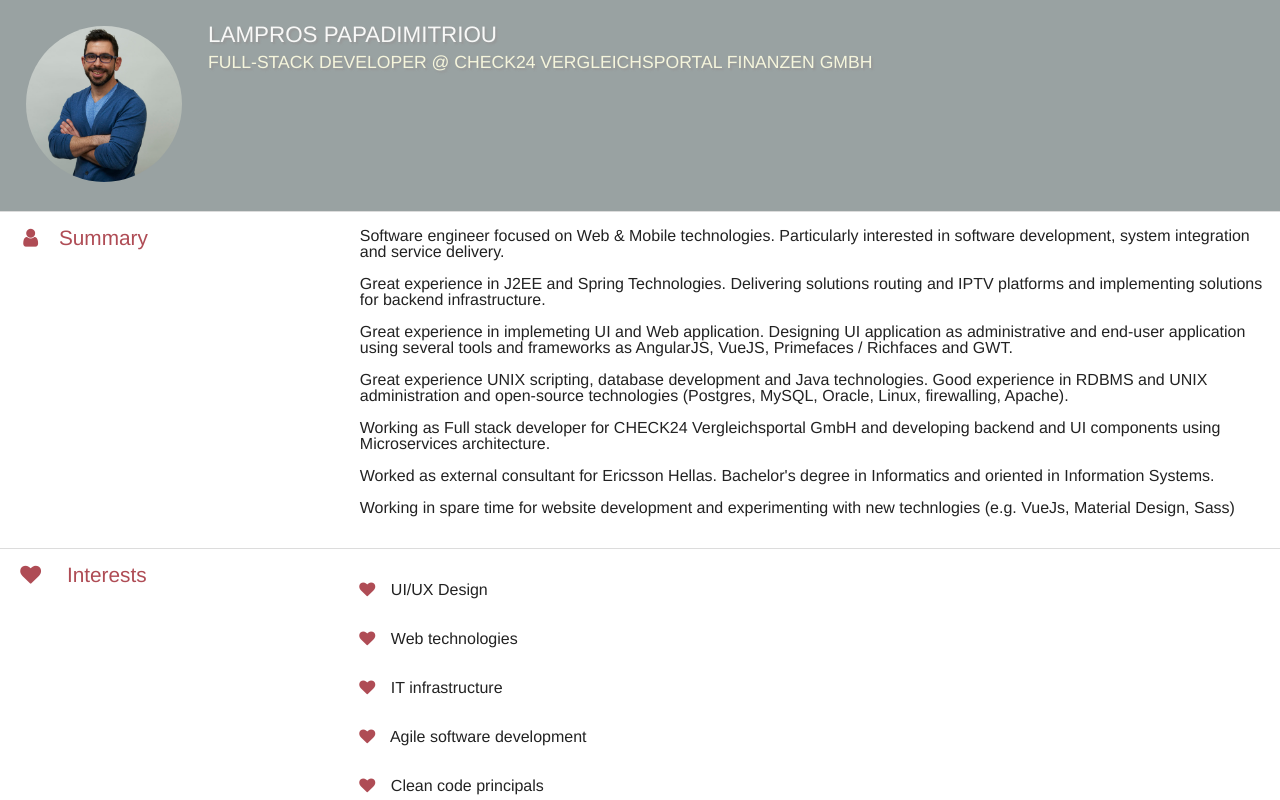
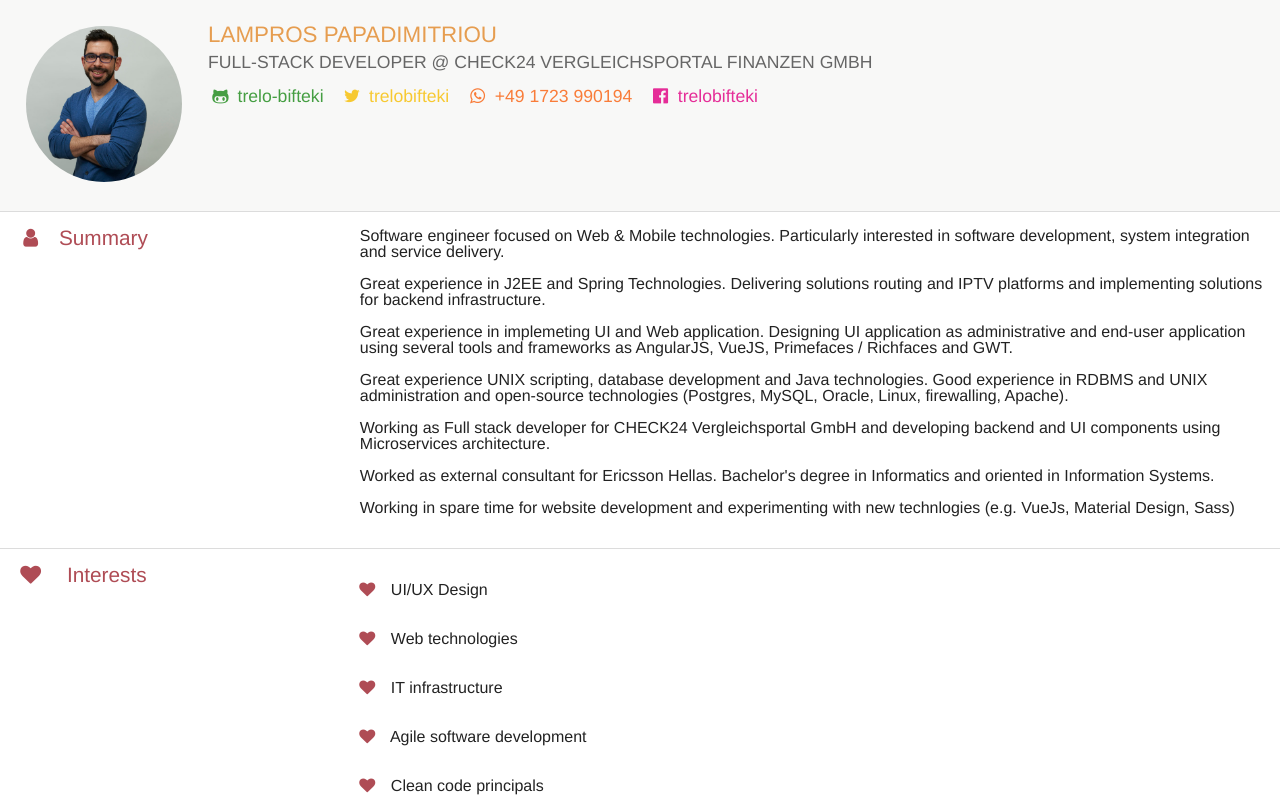
Before and after one commit to trelo-bifteki/www.trelobifteki.com, a Vue app: page /#/ in a window 1280 px wide. Shown: the top 800 px of the page. Built offline with nearby package versions, Linux system fonts and the light colour scheme.

Commit message:
adding more components and social links

```diff
--- a/src/assets/common.css
+++ b/src/assets/common.css
@@ -26,4 +26,11 @@
   --color-theme-red: #AF4C55;
   --color-theme-lila: #3C4666;
   --color-theme-lila-accent: #9C27B0;
+
+  --color-girl-party-pink: #FF0066;
+  --color-girl-party-yellow: #FFEB00;
+  --color-girl-party-orange: #FF663F;
+  --color-girl-party-green: #00DC6E;
+
+  --color-background-blue: #1F98C6;
 }
--- a/src/components/CurriculumVitae.vue
+++ b/src/components/CurriculumVitae.vue
@@ -1,16 +1,18 @@
 <script>
 import BioSummary from './BioSummary';
+import EducationItem from './EducationItem';
 import JobItem from './JobItem';
 import SkillItem from './SkillItem';
-import EducationItem from './EducationItem';
+import SocialLinks from './SocialLinks';
 
 export default {
   name: 'CurriculumVitae',
   components: {
     BioSummary,
     EducationItem,
+    JobItem,
     SkillItem,
-    JobItem,
+    SocialLinks,
   },
   computed: {
     personalInfo() {
@@ -59,10 +61,7 @@ export default {
           {{ personalInfo.title }} @ {{ personalInfo.currentCompany }}
         </h2>
 
-        <div class="route-cv__summary">
-          <p>
-          </p>
-        </div>
+        <SocialLinks></SocialLinks>
       </div>
     </section>
 
@@ -155,10 +154,9 @@ export default {
 }
 
 .route-cv__current-job {
-  color: beige;
+  color: #666;
   font-size: var(--font-size-ml);
   margin-bottom: var(--space);
-  text-shadow: 2px 2px 2px rgba(150, 150, 150, 1);
   text-transform: uppercase;
 }
 
@@ -169,10 +167,10 @@ export default {
 }
 
 .route-cv__fullname {
+  color: var(--color-theme-orange);
   font-size: var(--font-size-xl);
   margin-bottom: var(--space-s);
   text-transform: uppercase;
-  text-shadow: 2px 2px 2px rgba(150, 150, 150, 1);
 }
 
 .route-cv__interests {
@@ -230,8 +228,7 @@ export default {
 }
 
 .route-cv__personal-information {
-  background: var(--color-theme-gray);
-  color: var(--color-theme-white);
+  background-color: var(--color-theme-white);
   display: flex;
   flex-direction: column;
   justify-content: center;
--- /dev/null
+++ b/src/components/SocialLinks.vue
@@ -0,0 +1,73 @@
+<script>
+export default {
+  name: 'SocialLinks',
+};
+</script>
+
+<template>
+  <div class="social-links">
+    <a href="https://github.com/trelo-bifteki" target="_blank" >
+      <i class="icon-github"></i>
+      trelo-bifteki
+    </a>
+    <a href="https://twitter.com/trelobifteki" target="_blank">
+      <i class="icon-twitter"></i>
+      trelobifteki
+    </a>
+    <a href="tel:+491723990194">
+      <i class="icon-whatsapp"></i>
+      +49 1723 990194
+    </a>
+    <a href="https://www.facebook.com/trelobifteki" target="_blank">
+      <i class="icon-facebook-official"></i>
+      trelobifteki
+    </a>
+  </div>
+</template>
+
+<style scoped>
+div {
+  align-items: center;
+  display: flex;
+  flex-direction: row;
+}
+
+ a {
+   text-decoration: none;
+   font-size: 110%;
+   margin-right: 1rem;
+ }
+
+a:first-child {
+  color: #459E42;
+}
+a:nth-child(2) {
+  color: #F7C931;
+}
+
+a:nth-child(3) {
+  color: #F97C39;
+}
+
+a:nth-child(4) {
+  color: #E52D98;
+}
+
+a:nth-child(5) {
+  color: #BA2766;
+}
+
+@media screen and (width < 768px) {
+  div {
+    flex-direction: column;
+  }
+
+  a {
+    margin-bottom: 1rem;
+  }
+
+  a:last-child {
+    margin-bottom: 0;
+  }
+}
+</style>
```
